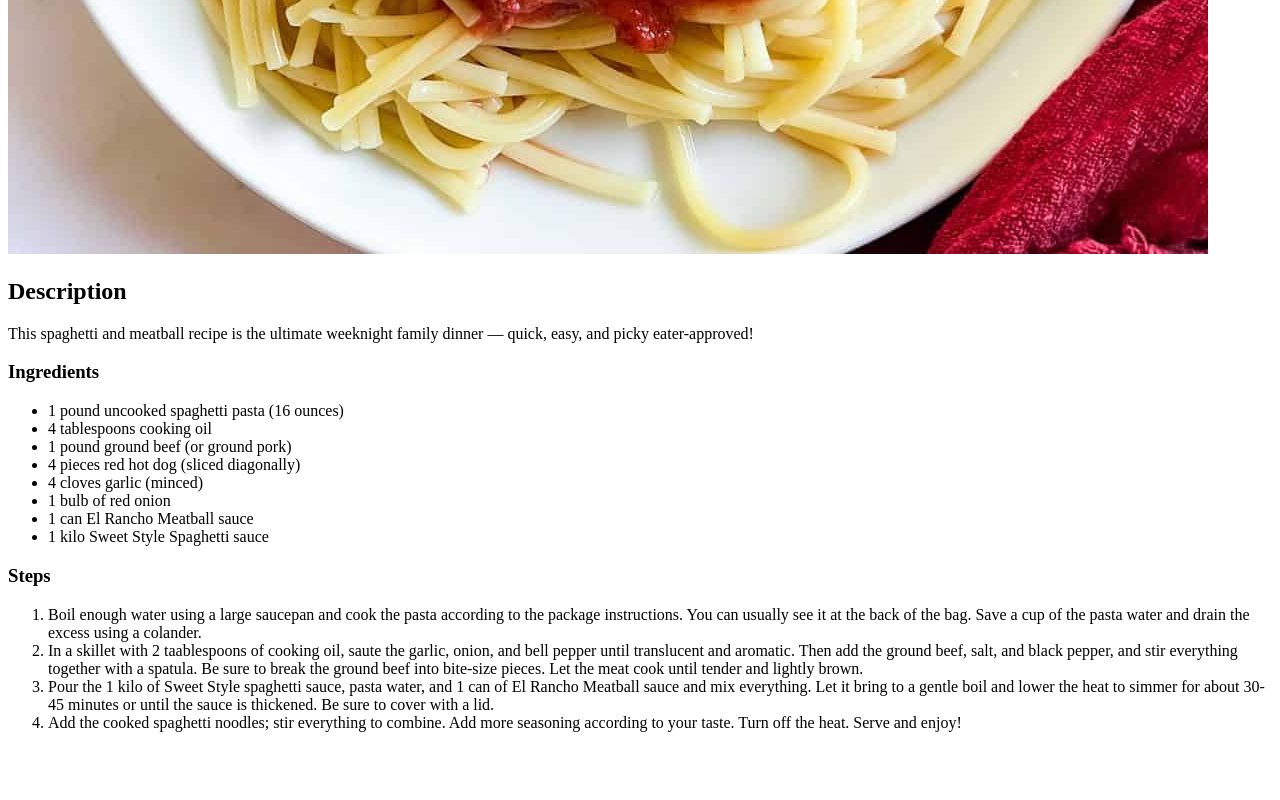
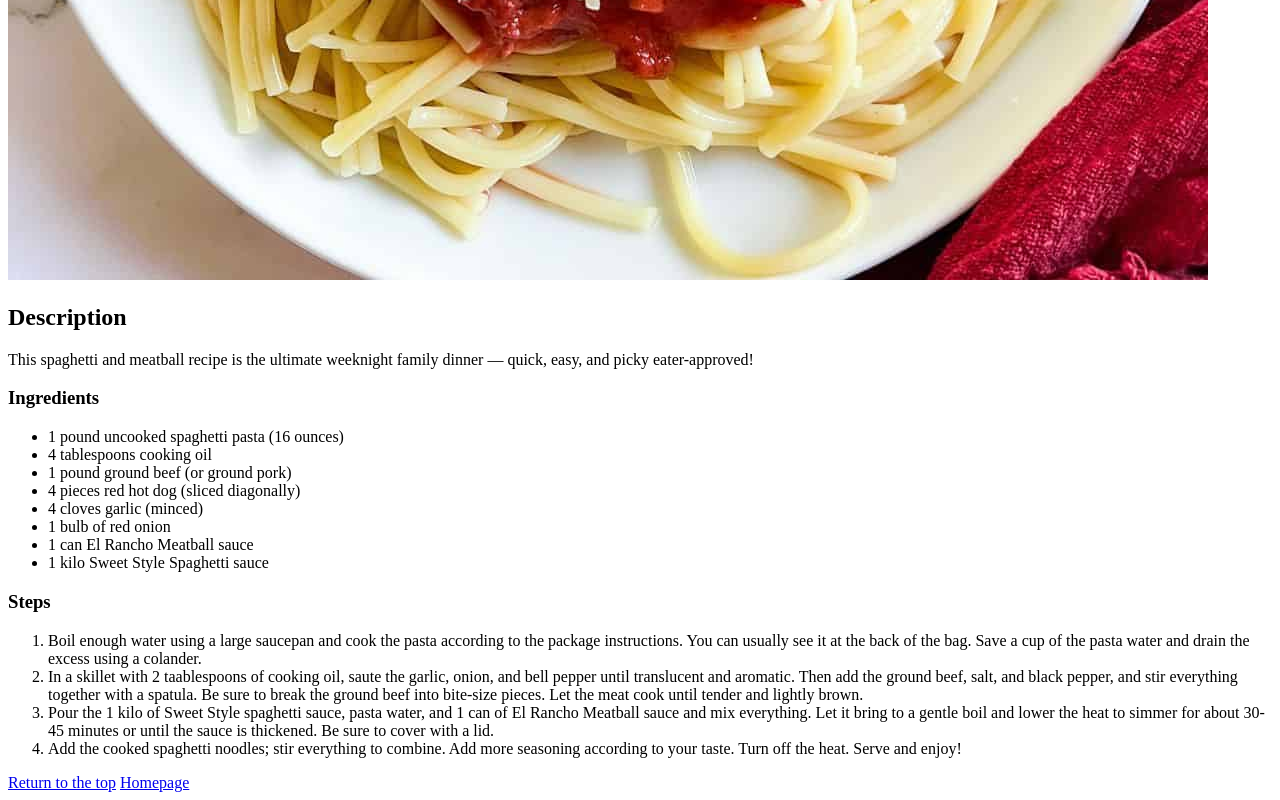
Before and after one commit to janrae-l/odin-recipes, a plain HTML site: page recipes/spaghetti.html in a window 1280 px wide. Shown: the part 1026-1826 px from the top of the page. Before the commit the page ends 1774 px from the top, so only its background shows below. Drawn offline with Linux system fonts and the light colour scheme.

Commit message:
Add tags to improve user experience

```diff
--- a/recipes/spaghetti.html
+++ b/recipes/spaghetti.html
@@ -6,6 +6,7 @@
     </head>
 
     <body>
+        <a href="../index.html">Homepage</a>
         <h1>Spaghetti</h1>
         <img src="./spaghetti-img.jpg" alt="a plate of meatball Spaghetti">
 
@@ -33,4 +34,6 @@
             <li>Add the cooked spaghetti noodles; stir everything to combine. Add more seasoning according to your taste. Turn off the heat. Serve and enjoy!</li>
         </ol>
     </body>
+    <a href="#">Return to the top</a>
+    <a href="../index.html">Homepage</a>
 </html>
```
